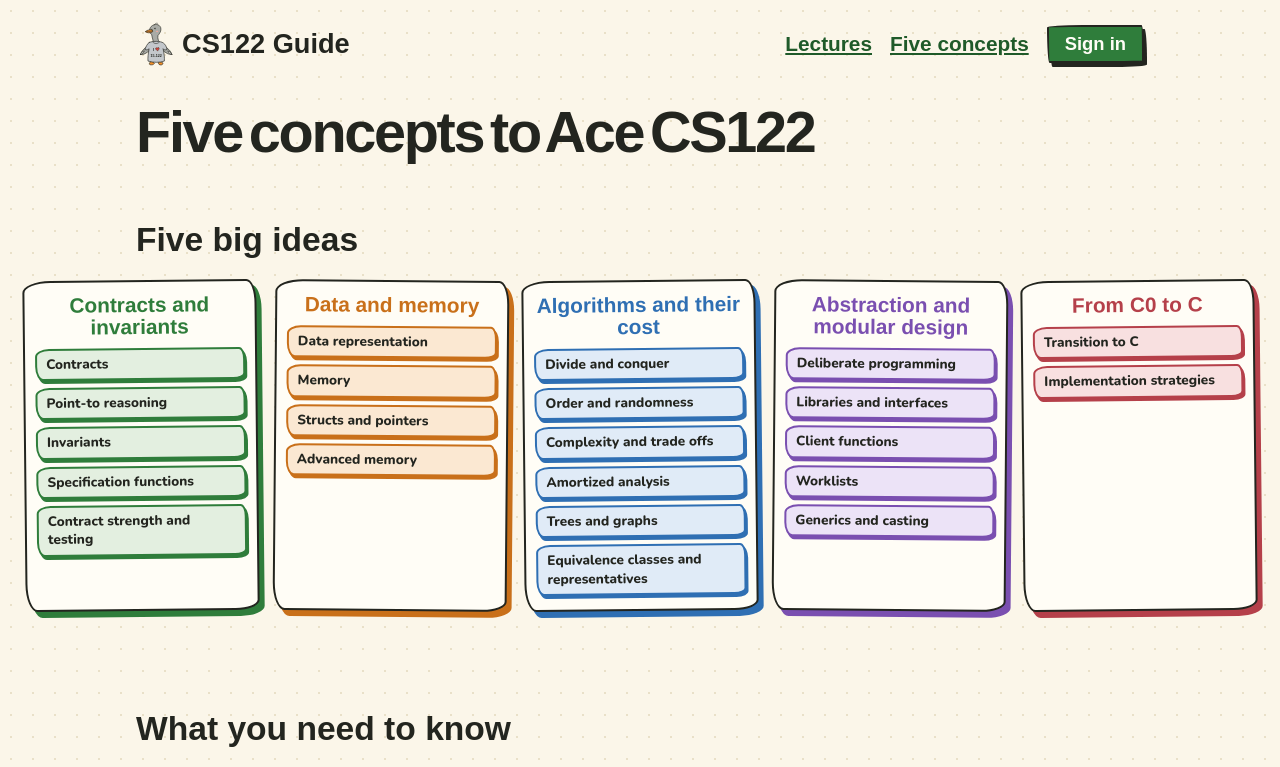
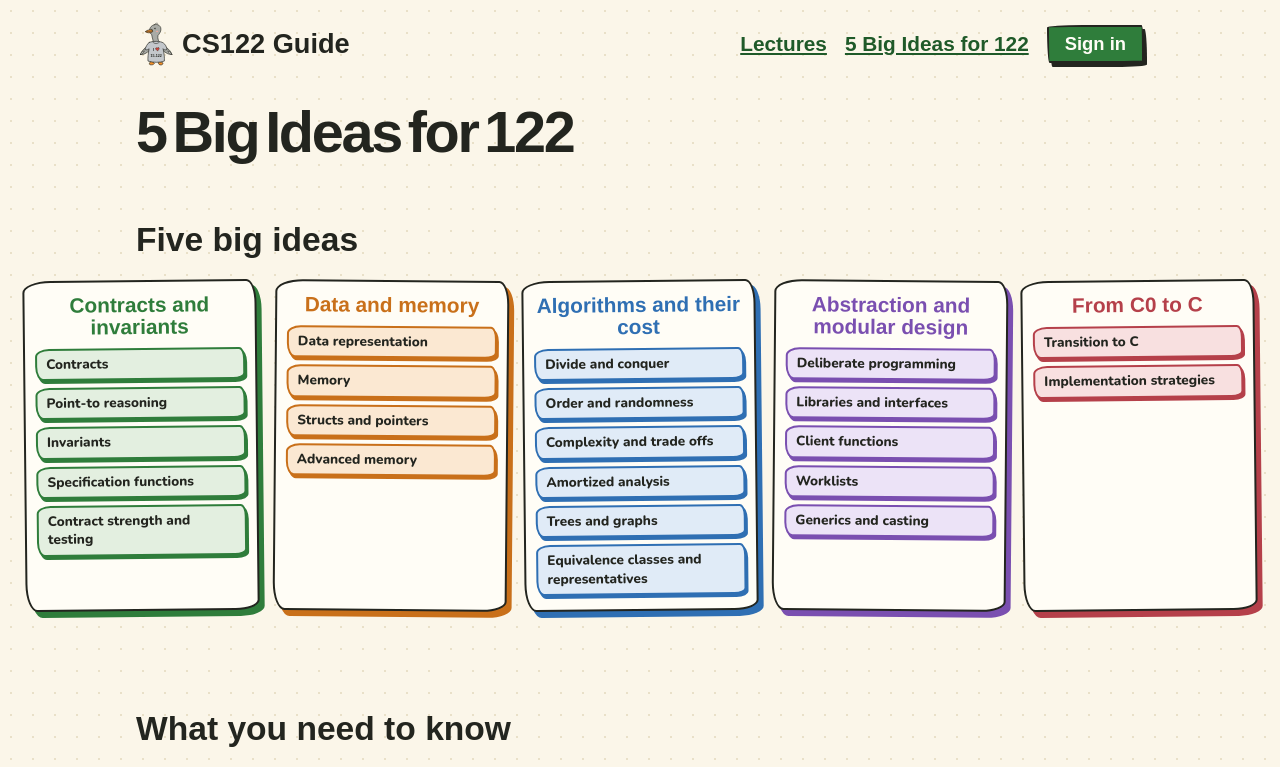
Before and after one commit to dottedcalc/chonk122, a Next.js app: page /concepts in a window 1280 px wide. Shown: the top 767 px of the page. Built offline with nearby package versions, Linux system fonts and the light colour scheme; no server answers; a web font is replaced by a local one.

Commit message:
Rename the course map to 5 Big Ideas for 122 in its title, header link and home button
Co-Authored-By: Claude Opus 5.5 (1M context) <noreply@anthropic.com>
Claude-Session: https://claude.ai/code/session_01JXMxqY7FHMaxRGxcvAaGAK

```diff
--- a/src/app/concepts/page.tsx
+++ b/src/app/concepts/page.tsx
@@ -7,7 +7,7 @@ import { getTier } from "@/lib/access";
 import { getExerciseSummary, getLectureAccess, getLectureScores, type LectureScore } from "@/lib/progress";
 
 export const metadata: Metadata = {
-  title: "Five concepts to Ace CS122 · chonk122",
+  title: "5 Big Ideas for 122 · chonk122",
   description: "The five big ideas of 15-122, what you need to know for each, and your progress on them.",
 };
 
@@ -40,7 +40,7 @@ export default async function ConceptsPage() {
       <SiteHeader />
       <header className="cm-head">
         <h1>
-          Five concepts to Ace <span className="nowrap">CS122</span>
+          5 Big Ideas for <span className="nowrap">122</span>
         </h1>
       </header>
       <ConceptMap scores={ideaScores} />
--- a/src/app/page.tsx
+++ b/src/app/page.tsx
@@ -57,7 +57,7 @@ export default function Home() {
           </div>
           <p className="cta-map">
             <Link href="/concepts" className="button alt">
-              Five concepts
+              5 Big Ideas for 122
             </Link>
           </p>
         </div>
--- a/src/components/SiteHeader.tsx
+++ b/src/components/SiteHeader.tsx
@@ -23,7 +23,7 @@ export async function SiteHeader() {
           Lectures
         </Link>
         <Link href="/concepts" className="nav-link">
-          Five concepts
+          5 Big Ideas for 122
         </Link>
         {email ? (
           <form action="/auth/signout" method="post" className="who">
```
